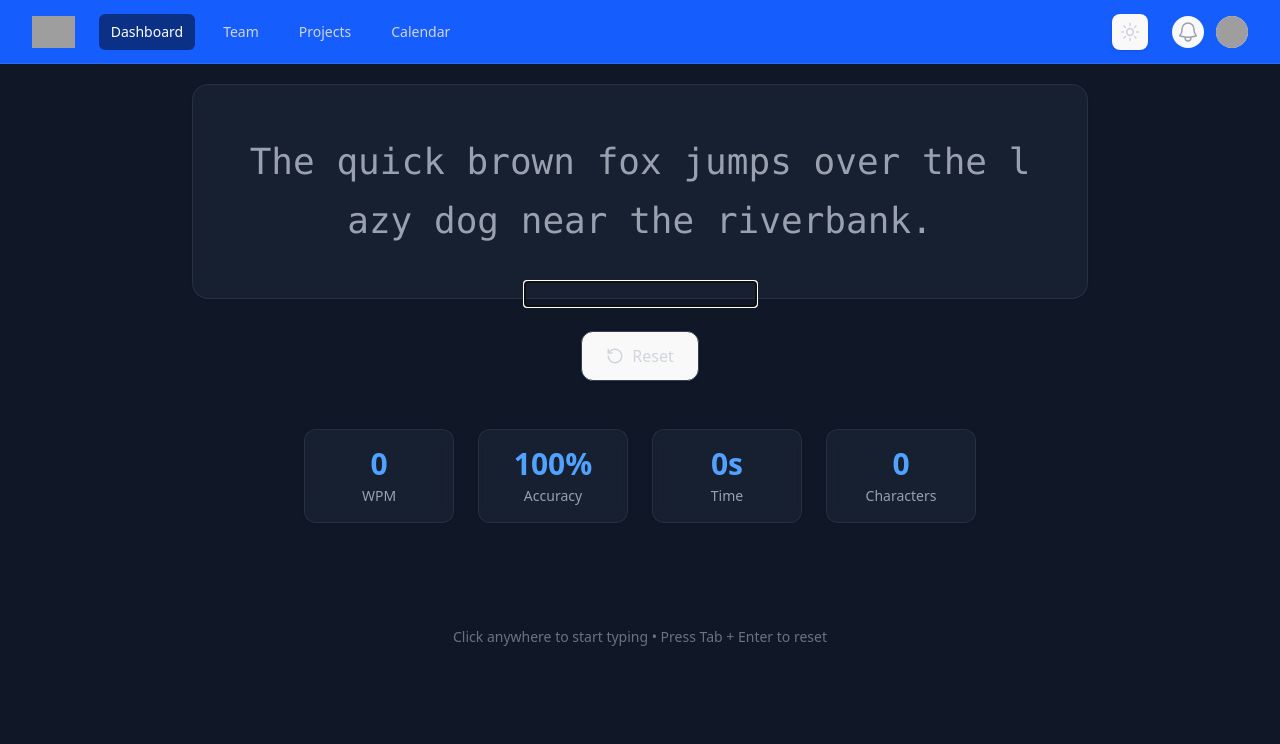
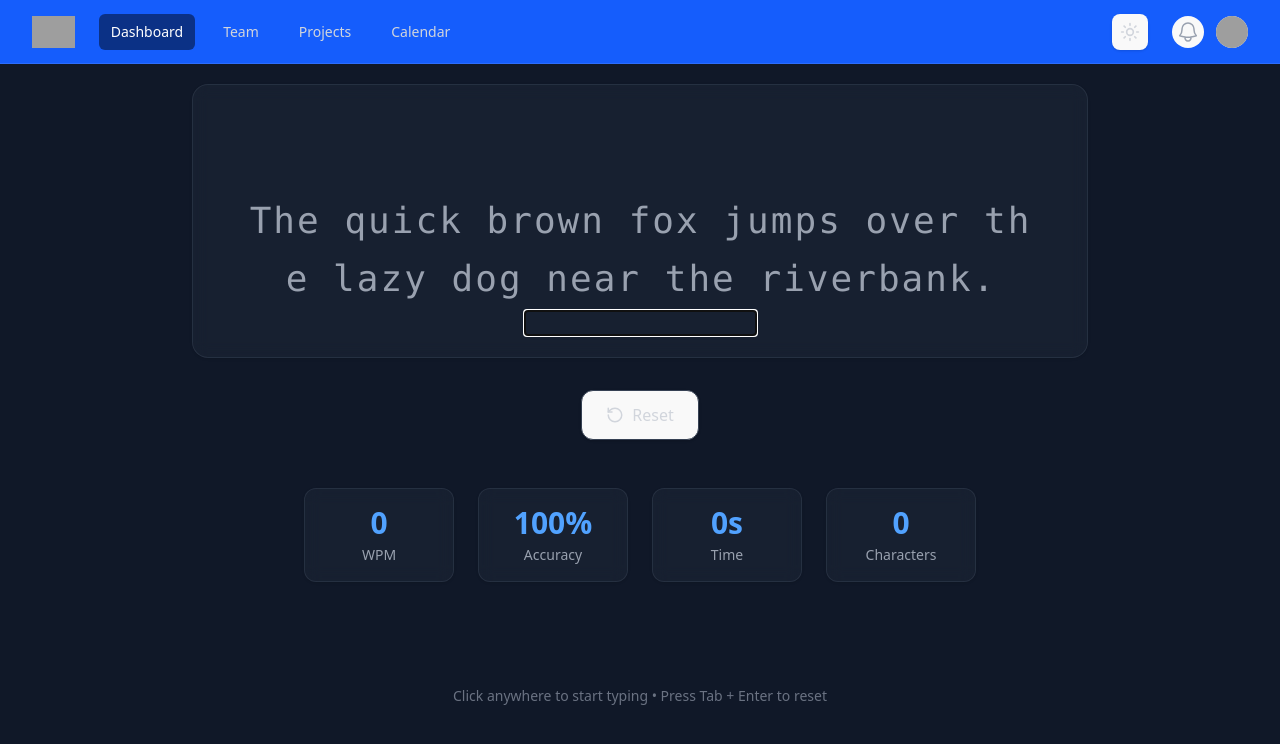
Before and after one commit to REDAELMBARKI/TypingIdeaMoneyTypeIdea, a React (Vite) app: page / in a window 1280 px wide. Shown: the top 744 px of the page. Built offline with nearby package versions, Linux system fonts and the light colour scheme; grey boxes are pictures that could not be loaded.

Commit message:
indecator is completed now fixxing the error traacking and when delete key pressed

```diff
--- a/src/App.css
+++ b/src/App.css
@@ -39,3 +39,33 @@
 .read-the-docs {
   color: #888;
 }
+
+
+.display-indicator{
+    position: relative;
+}
+
+.display-indicator::before{
+  position: absolute;
+  content: '';
+  width: 15%;
+  height: 100%;
+  left: 0;
+  top: 0;
+  background-color: rgb(0, 131, 219);
+  animation: fadeInOut 1s infinite;
+}
+
+
+@keyframes fadeInOut {
+   0%{
+        opacity: 10%;
+   }
+   50%{
+        opacity: 100%;
+   }
+   100% {
+       opacity: 10%;
+   }
+
+}
--- a/src/customHooks/useAudio.ts
+++ b/src/customHooks/useAudio.ts
@@ -20,7 +20,6 @@ useEffect(()=>{
 
             }
 
-
             const sound = base.cloneNode() as HTMLAudioElement ;
             sound.currentTime = 0 ;
             sound.play().catch(() => {});
--- a/src/customHooks/useTextRender.tsx
+++ b/src/customHooks/useTextRender.tsx
@@ -38,9 +38,9 @@ export const useTextRender = ({currentText , currentLetter , inputValue}:TextRen
       if (index === currentLetter.index) {
         // Current letter highlighting (placeholder logic)
         if(char === currentLetter.letter){
-            className += isDarkMode
-              ? 'bg-yellow-500 text-white rounded-sm'
-              : 'bg-yellow-500 text-white rounded-sm';
+            // className += isDarkMode
+            //   ? 'bg-yellow-500 text-white rounded-sm'
+            //   : 'bg-yellow-500 text-white rounded-sm';
         }
         if(char !== currentLetter.letter && inputValue !== '' ){
 
@@ -64,7 +64,11 @@ export const useTextRender = ({currentText , currentLetter , inputValue}:TextRen
 
 
       return (
-        <span key={index} className={`${className} ` }>
+        <span key={index} className={`px-[1px] ${className} ${
+          inputValue !== '' &&
+          index === currentLetter.index + 1 ?
+
+          'display-indicator' : inputValue === '' ?  index === currentLetter.index ? 'display-indicator' : '' : ''  }` }>
           {char === ' ' ? '\u00A0' :  char}
         </span>
       )
```
